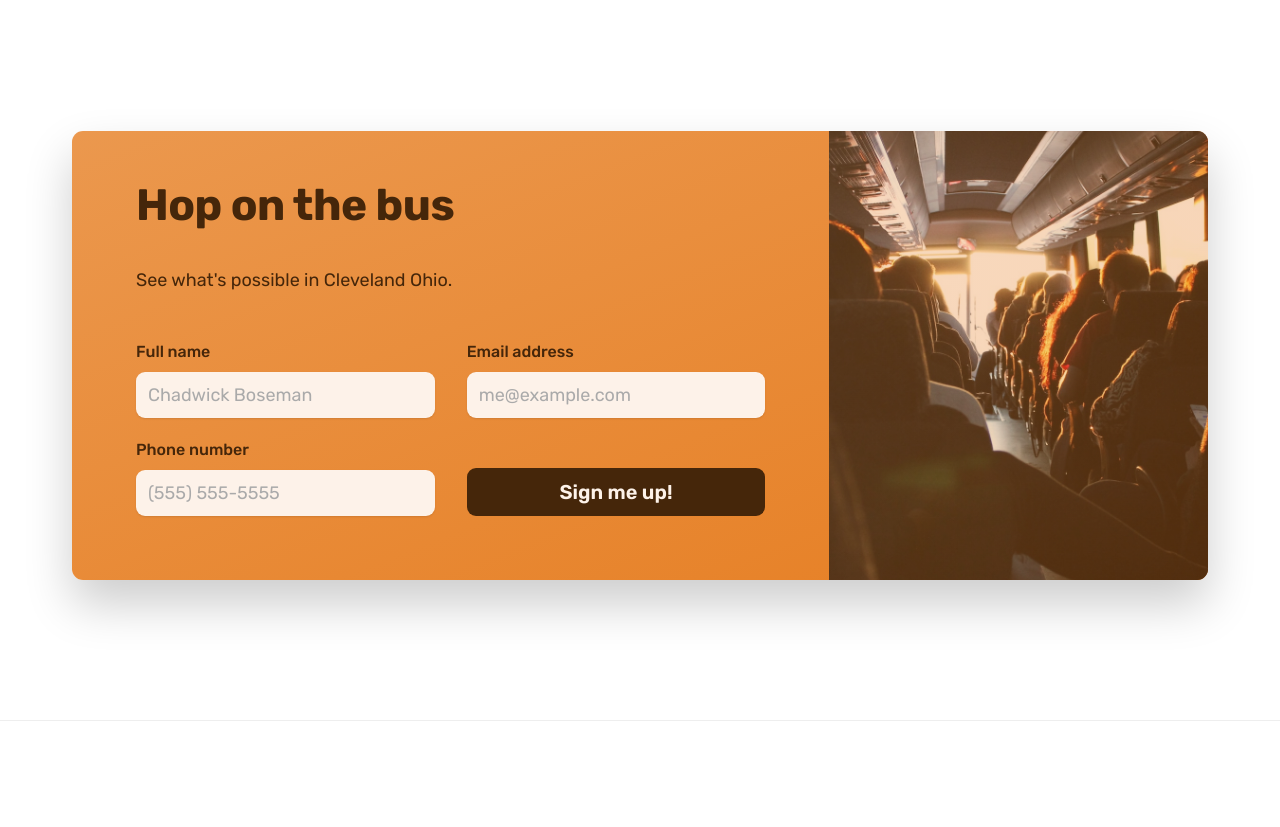
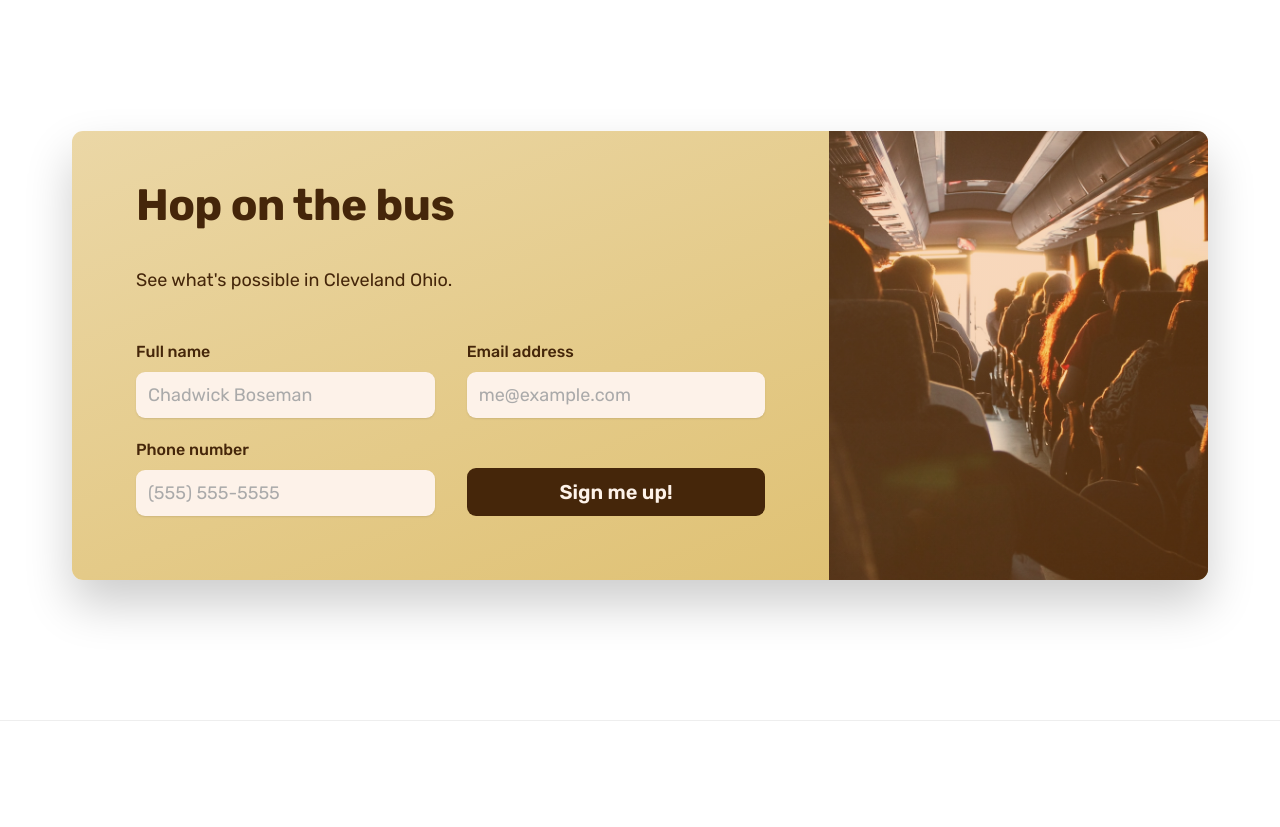
Before and after one commit to puffLive/principleevolution, a plain HTML site: page index.html in a window 1280 px wide. Shown: the part 2640-3467 px from the top of the page. Drawn offline with nearby package versions, Linux system fonts and the light colour scheme.

Commit message:
updated colors

```diff
--- a/css/style.css
+++ b/css/style.css
@@ -493,7 +493,7 @@
   box-shadow: 0 2.4rem 4.8rem rgba(0, 0, 0, 0.2);
   border-radius: 11px;
 
-  background-image: linear-gradient(to right bottom, #eb984e, #e67e22);
+  background-image: linear-gradient(to right bottom, #ebd7a6, #ddbd6a);
 
   overflow: hidden;
 }
```
